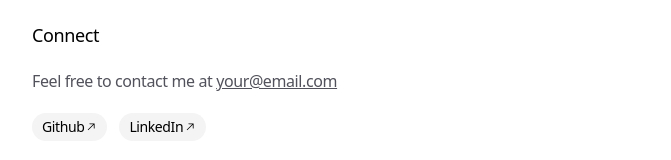
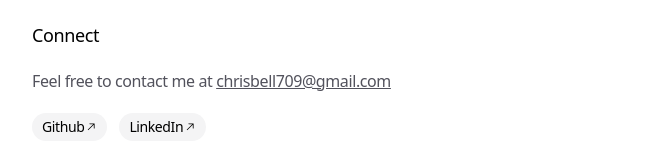
Before and after one commit to chrisbell709/portfolio, a Next.js app: page / in a window 1280 px wide. Shown: the part 1421-1581 px from the top of the page, without its empty margins (304-975 px from the left). Built offline with nearby package versions, Linux system fonts and the light colour scheme.

Commit message:
Update data.ts

```diff
--- a/app/data.ts
+++ b/app/data.ts
@@ -108,4 +108,4 @@ export const SOCIAL_LINKS: SocialLink[] = [
   },
 ]
 
-export const EMAIL = 'your@email.com'
+export const EMAIL = 'chrisbell709@gmail.com'
```
